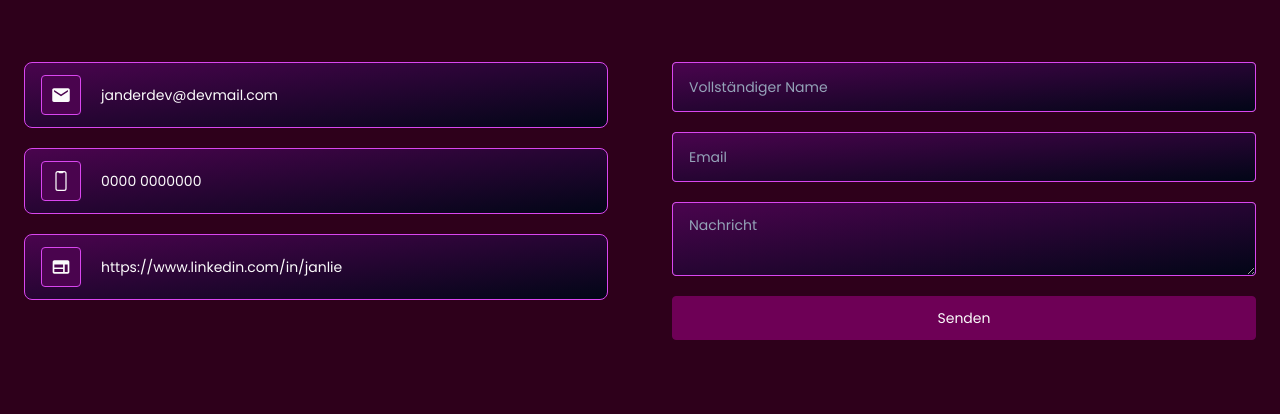
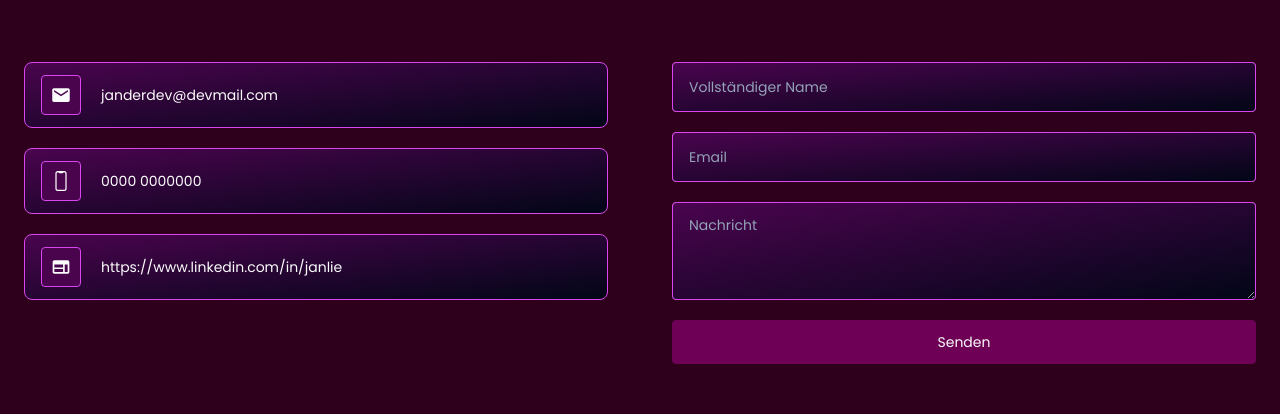
Before and after one commit to stud3ntjan/AdvancedPort, a React (Vite) app in the folder portfolio-react/: page / in a window 1280 px wide. Shown: the part 3745-4159 px from the top of the page. Built offline with nearby package versions, Linux system fonts and the light colour scheme.

Commit message:
add status message

```diff
--- a/portfolio-react/src/components/Contact.jsx
+++ b/portfolio-react/src/components/Contact.jsx
@@ -1,11 +1,54 @@
-import React from "react";
-
+import React, { useState } from "react";
 import { PROFILE_DATA } from "../utils/data";
 import { IoMdMail } from "react-icons/io";
 import { IoPhonePortraitOutline } from "react-icons/io5";
 import { MdOutlineWeb } from "react-icons/md";
 
 const Contact = () => {
+  const [name, setName] = useState("");
+  const [email, setEmail] = useState("");
+  const [message, setMessage] = useState("");
+  const [statusMessage, setStatusMessage] = useState(null);
+  const [statusType, setStatusType] = useState("");
+
+  const handleSubmit = async (e) => {
+    e.preventDefault();
+
+    try {
+      const response = await fetch("http://localhost:5000/send-email", {
+        method: "POST",
+        headers: {
+          "Content-Type": "application/json",
+        },
+        body: JSON.stringify({
+          name,
+          email,
+          message,
+        }),
+      });
+
+      if (response.ok) {
+        setStatusMessage("Nachricht erfolgreich gesendet!");
+        setStatusType("success"); // Erfolg
+        setName("");
+        setEmail("");
+        setMessage("");
+      } else {
+        setStatusMessage("Fehler beim Senden der Nachricht.");
+        setStatusType("error"); // Fehler
+      }
+    } catch (error) {
+      console.error("Fehler:", error);
+      setStatusMessage("Es gab ein Problem beim Senden der Nachricht.");
+      setStatusType("error");
+    }
+
+    setTimeout(() => {
+      setStatusMessage(null);
+      setStatusType("");
+    }, 3000);
+  };
+
   return (
     <section className="max-w-screen-xl mx-auto px-6 pb-20" id="contact">
       <h5 className="text-primary text-2xl md:text-4xl font-semibold text-center pb-8 md:pb-14">
@@ -28,35 +71,55 @@ const Contact = () => {
           <h5 className="md:hidden text-white text-lg font-medium mt-4 pb-5">
             Kontaktformular
           </h5>
-          <form className="flex flex-col">
+
+          {/* Statusmeldung */}
+          {statusMessage && (
+            <div
+              className={`${
+                statusType === "success" ? "bg-green-500" : "bg-red-500"
+              } text-white p-4 rounded-md mb-4`}
+            >
+              {statusMessage}
+            </div>
+          )}
+
+          <form className="flex flex-col" onSubmit={handleSubmit}>
             <input
               type="text"
               name="fullname"
               placeholder="Vollständiger Name"
-              id=""
+              value={name}
+              onChange={(e) => setName(e.target.value)}
               className="input-box"
               autoComplete="off"
+              required
             />
 
             <input
-              type="text"
+              type="email"
               name="email"
               placeholder="Email"
-              id=""
+              value={email}
+              onChange={(e) => setEmail(e.target.value)}
               className="input-box"
               autoComplete="off"
+              required
             />
 
             <textarea
               name="message"
               placeholder="Nachricht"
-              id=""
-              row="3"
+              value={message}
+              onChange={(e) => setMessage(e.target.value)}
+              rows="3"
               className="input-box"
               autoComplete="off"
+              required
             ></textarea>
 
-            <button className="primary-btn">Senden</button>
+            <button type="submit" className="primary-btn">
+              Senden
+            </button>
           </form>
         </div>
       </div>
```
Also changed, not shown: 1 other file (tests, documents, lock files or other folders).
